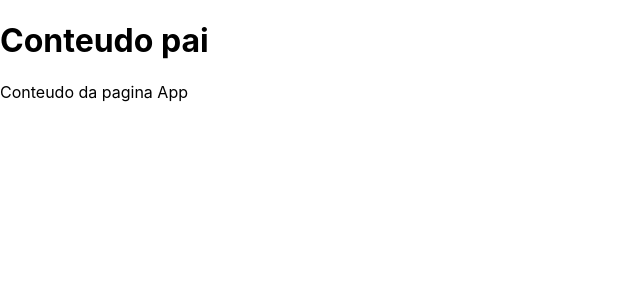
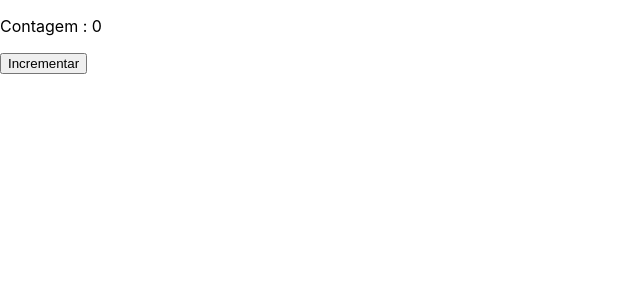
Before and after one commit to willpolitano/curso-react, a React (Create React App) app: page / in a window 1280 px wide. Shown: the top 300 px of the page, without its empty margins (0-640 px from the left). Built offline with nearby package versions, Linux system fonts and the light colour scheme; the HTML template or start-up script is replaced by a standard one.

Commit message:
useEffect

```diff
--- a/src/App.jsx
+++ b/src/App.jsx
@@ -1,16 +1,21 @@
-import React from 'react'
-import Pai from './Componentes/Pai'
+import React, {useState, useEffect} from 'react'
 
 import './index.css'
 
 const App = () => {
 
+    const[contagem, setContagem] = useState(0)
+
+    useEffect(
+        () => {document.title = contagem}
+    )
+
+
     return (
             <>
-                <Pai>
-                    <h1>Conteudo pai</h1>
-                    <p>Conteudo da pagina App</p>
-                </Pai>
+                <p>Contagem : {contagem}</p>
+                <button onClick={() => setContagem(contagem + 1)}>Incrementar</button>
+
             </>
     )
 }
--- a/src/Componentes/Pai.jsx
+++ /dev/null
@@ -1,12 +0,0 @@
-import React from 'react'
-
-const Pai = (props) => {
-    return (
-        <>
-            {props.children[0]}
-            {props.children[1]}
-        </>
-    )
-}
-
-export default Pai
```
